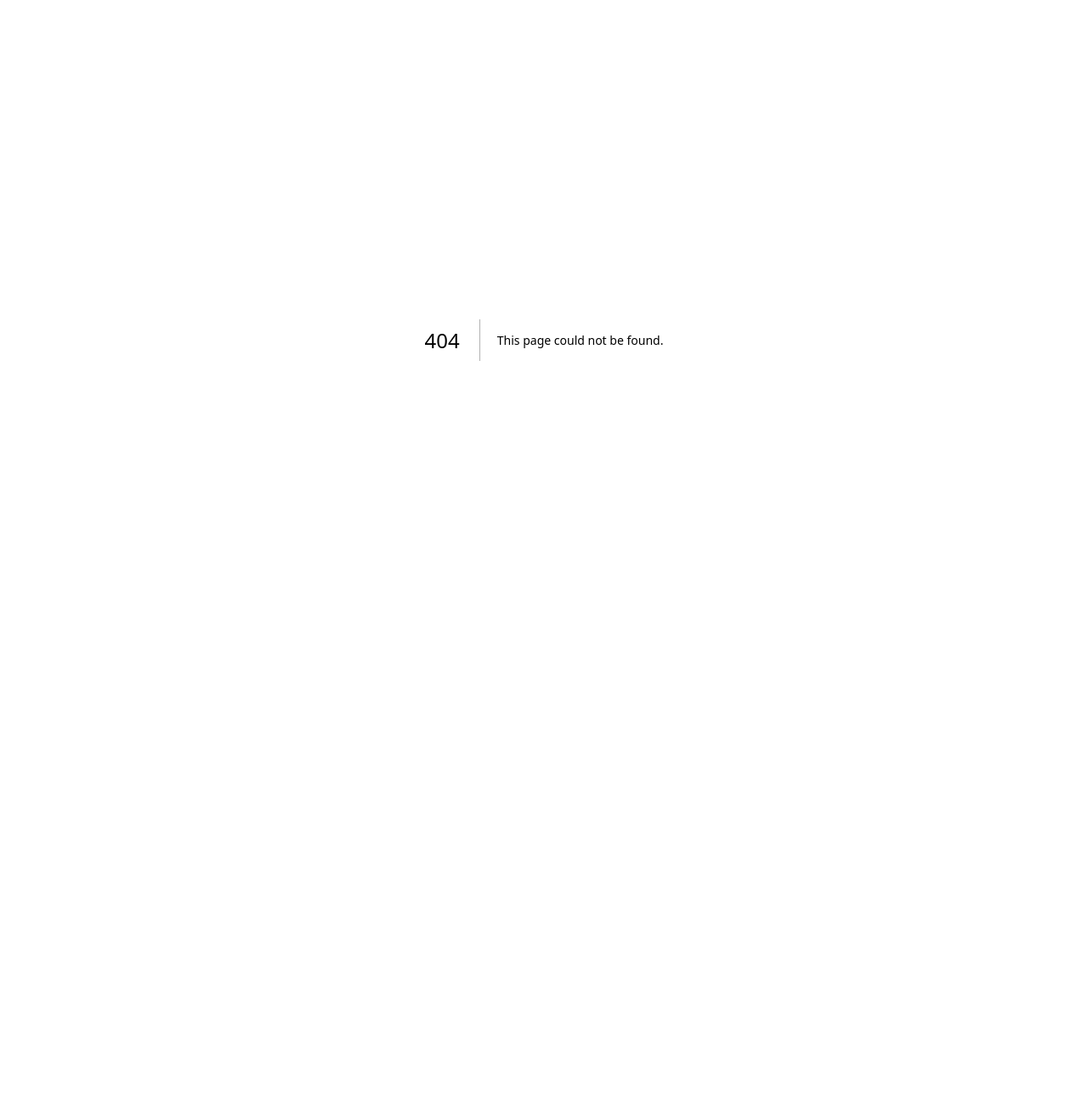
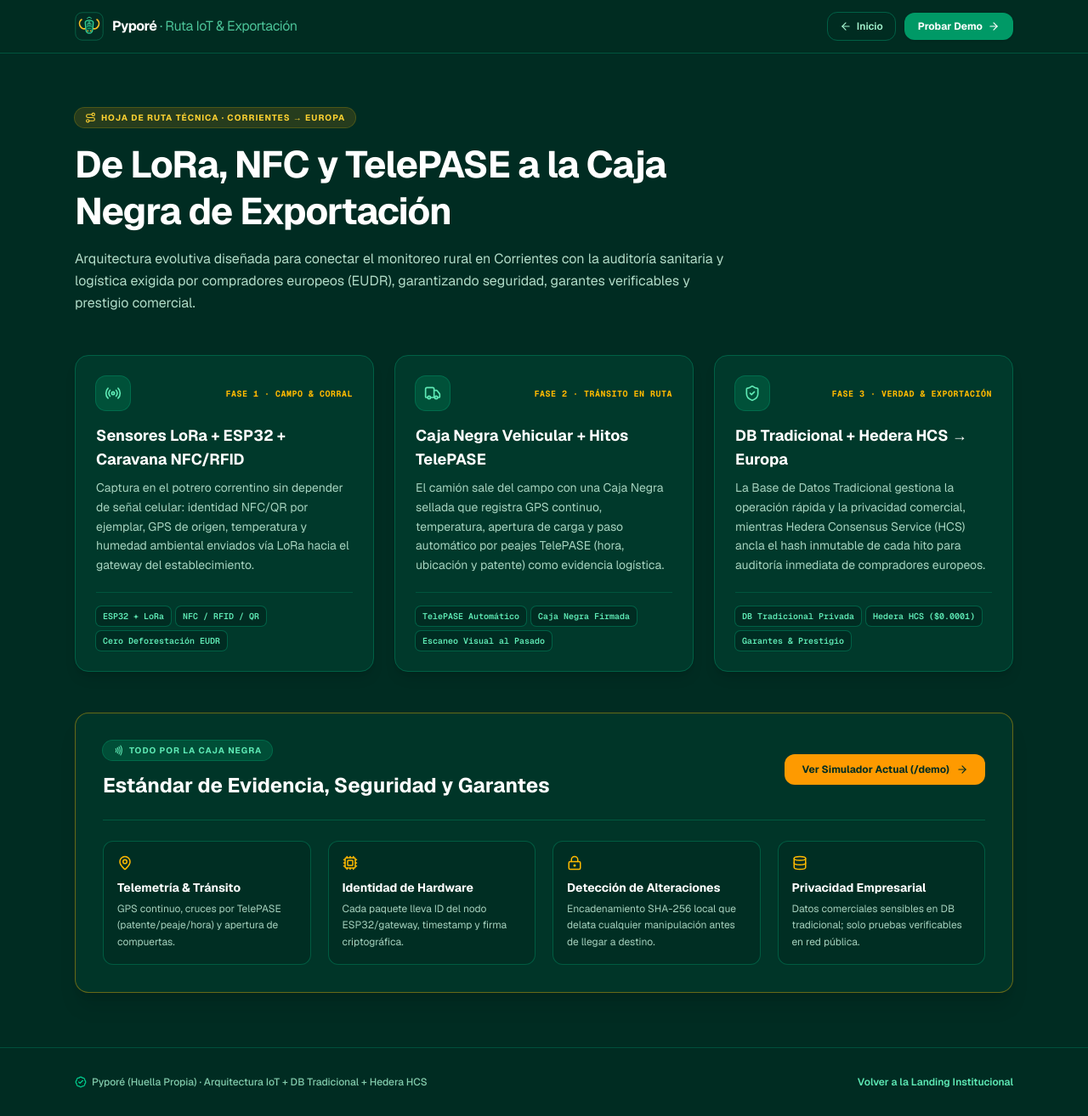
Before and after one commit to JereEG/pypore-mvp, a Next.js app: page /ruta in a window 1280 px wide. Before the commit this address had no page. Shown: the whole page at 85% size. Before the commit the page ends 800 px from the top, so only its background shows below. Built offline with nearby package versions, Linux system fonts and the light colour scheme.

Commit message:
feat(ruta): agregar hoja de ruta IoT, LoRa, TelePASE y Caja Negra hacia Europa

```diff
--- a/src/app/page.tsx
+++ b/src/app/page.tsx
@@ -875,6 +875,14 @@ export default function LandingPage() {
               <ArrowRight size={13} />
             </Link>
 
+            <Link
+              href="/ruta"
+              className="inline-flex items-center gap-1.5 rounded-lg border border-emerald-800 px-3.5 py-2 text-emerald-200 transition hover:border-emerald-600 hover:text-white"
+            >
+              <span>Ruta IoT &amp; Caja Negra (/ruta)</span>
+              <ArrowRight size={13} />
+            </Link>
+
             <a
               href={SURVEY_URL}
               target="_blank"
--- /dev/null
+++ b/src/app/ruta/page.tsx
@@ -0,0 +1,214 @@
+import type { Metadata } from 'next';
+import Link from 'next/link';
+import {
+  ArrowLeft,
+  ArrowRight,
+  BadgeCheck,
+  Cpu,
+  Database,
+  LockKeyhole,
+  MapPin,
+  Nfc,
+  Radio,
+  Route,
+  ShieldCheck,
+  Truck,
+} from 'lucide-react';
+import { PyporeLogo } from '@/components/PyporeLogo';
+
+export const metadata: Metadata = {
+  title: 'Ruta IoT, Caja Negra & TelePASE · Pyporé',
+  description:
+    'Arquitectura evolutiva de Pyporé: LoRa, ESP32, NFC/RFID, TelePASE en ruta, Caja Negra criptográfica, DB Tradicional y Hedera HCS hacia Europa (EUDR).',
+};
+
+const PIPELINE_STAGES = [
+  {
+    phase: 'FASE 1 · CAMPO & CORRAL',
+    title: 'Sensores LoRa + ESP32 + Caravana NFC/RFID',
+    description:
+      'Captura en el potrero correntino sin depender de señal celular: identidad NFC/QR por ejemplar, GPS de origen, temperatura y humedad ambiental enviados vía LoRa hacia el gateway del establecimiento.',
+    tags: ['ESP32 + LoRa', 'NFC / RFID / QR', 'Cero Deforestación EUDR'],
+    icon: Radio,
+  },
+  {
+    phase: 'FASE 2 · TRÁNSITO EN RUTA',
+    title: 'Caja Negra Vehicular + Hitos TelePASE',
+    description:
+      'El camión sale del campo con una Caja Negra sellada que registra GPS continuo, temperatura, apertura de carga y paso automático por peajes TelePASE (hora, ubicación y patente) como evidencia logística.',
+    tags: ['TelePASE Automático', 'Caja Negra Firmada', 'Escaneo Visual al Pasado'],
+    icon: Truck,
+  },
+  {
+    phase: 'FASE 3 · VERDAD & EXPORTACIÓN',
+    title: 'DB Tradicional + Hedera HCS → Europa',
+    description:
+      'La Base de Datos Tradicional gestiona la operación rápida y la privacidad comercial, mientras Hedera Consensus Service (HCS) ancla el hash inmutable de cada hito para auditoría inmediata de compradores europeos.',
+    tags: ['DB Tradicional Privada', 'Hedera HCS ($0.0001)', 'Garantes & Prestigio'],
+    icon: ShieldCheck,
+  },
+];
+
+const BLACKBOX_SPEC = [
+  {
+    title: 'Telemetría & Tránsito',
+    detail: 'GPS continuo, cruces por TelePASE (patente/peaje/hora) y apertura de compuertas.',
+    icon: MapPin,
+  },
+  {
+    title: 'Identidad de Hardware',
+    detail: 'Cada paquete lleva ID del nodo ESP32/gateway, timestamp y firma criptográfica.',
+    icon: Cpu,
+  },
+  {
+    title: 'Detección de Alteraciones',
+    detail: 'Encadenamiento SHA-256 local que delata cualquier manipulación antes de llegar a destino.',
+    icon: LockKeyhole,
+  },
+  {
+    title: 'Privacidad Empresarial',
+    detail: 'Datos comerciales sensibles en DB tradicional; solo pruebas verificables en red pública.',
+    icon: Database,
+  },
+];
+
+export default function RoadmapIoTPage() {
+  return (
+    <div className="min-h-dvh bg-emerald-950 text-stone-100 flex flex-col">
+      <header className="sticky top-0 z-40 border-b border-emerald-800/80 bg-emerald-950/95 backdrop-blur-md">
+        <div className="mx-auto flex max-w-6xl items-center justify-between gap-4 px-4 py-3.5 sm:px-6">
+          <Link href="/" className="group flex items-center gap-2.5">
+            <PyporeLogo size={34} className="shrink-0 transition group-hover:scale-105" />
+            <span className="text-sm font-bold tracking-tight text-white sm:text-base">
+              Pyporé <span className="font-normal text-emerald-300/80">· Ruta IoT &amp; Exportación</span>
+            </span>
+          </Link>
+
+          <div className="flex items-center gap-2.5">
+            <Link
+              href="/"
+              className="inline-flex items-center gap-1.5 rounded-xl border border-emerald-800 px-3.5 py-2 text-xs font-semibold text-emerald-200 transition hover:bg-emerald-900 hover:text-white"
+            >
+              <ArrowLeft size={14} />
+              <span>Inicio</span>
+            </Link>
+            <Link
+              href="/demo"
+              className="inline-flex items-center gap-1.5 rounded-xl bg-emerald-600 px-4 py-2 text-xs font-bold text-white shadow transition hover:bg-emerald-500"
+            >
+              <span>Probar Demo</span>
+              <ArrowRight size={14} />
+            </Link>
+          </div>
+        </div>
+      </header>
+
+      <main className="flex-1 py-12 sm:py-16">
+        <div className="mx-auto max-w-6xl space-y-12 px-4 sm:px-6">
+          <section className="max-w-3xl space-y-4">
+            <span className="inline-flex items-center gap-1.5 rounded-full bg-amber-500/15 px-3 py-1 text-[10px] font-bold uppercase tracking-widest text-amber-300 ring-1 ring-amber-400/30">
+              <Route size={13} />
+              Hoja de Ruta Técnica · Corrientes → Europa
+            </span>
+            <h1 className="text-[clamp(1.75rem,1.2rem+2vw,2.75rem)] font-bold leading-tight tracking-tight text-white">
+              De LoRa, NFC y TelePASE a la Caja Negra de Exportación
+            </h1>
+            <p className="text-sm leading-relaxed text-emerald-100/85 sm:text-base">
+              Arquitectura evolutiva diseñada para conectar el monitoreo rural en Corrientes con la
+              auditoría sanitaria y logística exigida por compradores europeos (EUDR), garantizando
+              seguridad, garantes verificables y prestigio comercial.
+            </p>
+          </section>
+
+          <section className="grid gap-6 lg:grid-cols-3">
+            {PIPELINE_STAGES.map((stage) => {
+              const Icon = stage.icon;
+              return (
+                <article
+                  key={stage.phase}
+                  className="flex flex-col justify-between rounded-2xl border border-emerald-800 bg-emerald-900/35 p-6 shadow-lg"
+                >
+                  <div>
+                    <div className="flex items-center justify-between gap-2">
+                      <span className="flex h-10 w-10 items-center justify-center rounded-xl bg-emerald-600/25 text-emerald-300 ring-1 ring-emerald-500/40">
+                        <Icon size={20} />
+                      </span>
+                      <span className="font-mono text-[10px] font-bold uppercase tracking-wider text-amber-400">
+                        {stage.phase}
+                      </span>
+                    </div>
+                    <h2 className="mt-4 text-lg font-bold text-white">{stage.title}</h2>
+                    <p className="mt-2 text-xs leading-relaxed text-emerald-100/80 sm:text-sm">
+                      {stage.description}
+                    </p>
+                  </div>
+                  <div className="mt-5 flex flex-wrap gap-1.5 border-t border-emerald-800/70 pt-4">
+                    {stage.tags.map((tag) => (
+                      <span
+                        key={tag}
+                        className="rounded-md bg-emerald-950 px-2 py-1 font-mono text-[10px] font-semibold text-emerald-300 ring-1 ring-emerald-800"
+                      >
+                        {tag}
+                      </span>
+                    ))}
+                  </div>
+                </article>
+              );
+            })}
+          </section>
+
+          <section className="rounded-2xl border border-amber-400/40 bg-emerald-900/25 p-6 shadow-xl sm:p-8">
+            <div className="flex flex-col justify-between gap-4 border-b border-emerald-800/80 pb-6 sm:flex-row sm:items-center">
+              <div>
+                <span className="inline-flex items-center gap-1.5 rounded-full bg-emerald-600/25 px-3 py-1 text-[10px] font-bold uppercase tracking-widest text-emerald-300 ring-1 ring-emerald-500/40">
+                  <Nfc size={13} />
+                  Todo por la Caja Negra
+                </span>
+                <h2 className="mt-3 text-xl font-bold text-white sm:text-2xl">
+                  Estándar de Evidencia, Seguridad y Garantes
+                </h2>
+              </div>
+              <Link
+                href="/demo"
+                className="inline-flex shrink-0 items-center justify-center gap-2 rounded-xl bg-amber-500 px-5 py-2.5 text-xs font-bold text-emerald-950 transition hover:bg-amber-400"
+              >
+                <span>Ver Simulador Actual (/demo)</span>
+                <ArrowRight size={14} />
+              </Link>
+            </div>
+
+            <div className="mt-6 grid gap-5 sm:grid-cols-2 lg:grid-cols-4">
+              {BLACKBOX_SPEC.map((item) => {
+                const Icon = item.icon;
+                return (
+                  <div
+                    key={item.title}
+                    className="rounded-xl border border-emerald-800/90 bg-emerald-950/75 p-4"
+                  >
+                    <Icon size={18} className="text-amber-400" />
+                    <h3 className="mt-2.5 text-sm font-bold text-white">{item.title}</h3>
+                    <p className="mt-1.5 text-xs leading-relaxed text-emerald-100/80">
+                      {item.detail}
+                    </p>
+                  </div>
+                );
+              })}
+            </div>
+          </section>
+        </div>
+      </main>
+
+      <footer className="border-t border-emerald-900 bg-emerald-950 py-8 text-emerald-200/80">
+        <div className="mx-auto flex max-w-6xl flex-col items-center justify-between gap-4 px-4 sm:flex-row sm:px-6">
+          <span className="inline-flex items-center gap-1.5 text-xs font-medium">
+            <BadgeCheck size={14} className="text-emerald-400" />
+            Pyporé (Huella Propia) · Arquitectura IoT + DB Tradicional + Hedera HCS
+          </span>
+          <Link href="/" className="text-xs font-semibold text-emerald-300 hover:text-white">
+            Volver a la Landing Institucional
+          </Link>
+        </div>
+      </footer>
+    </div>
+  );
+}
```
